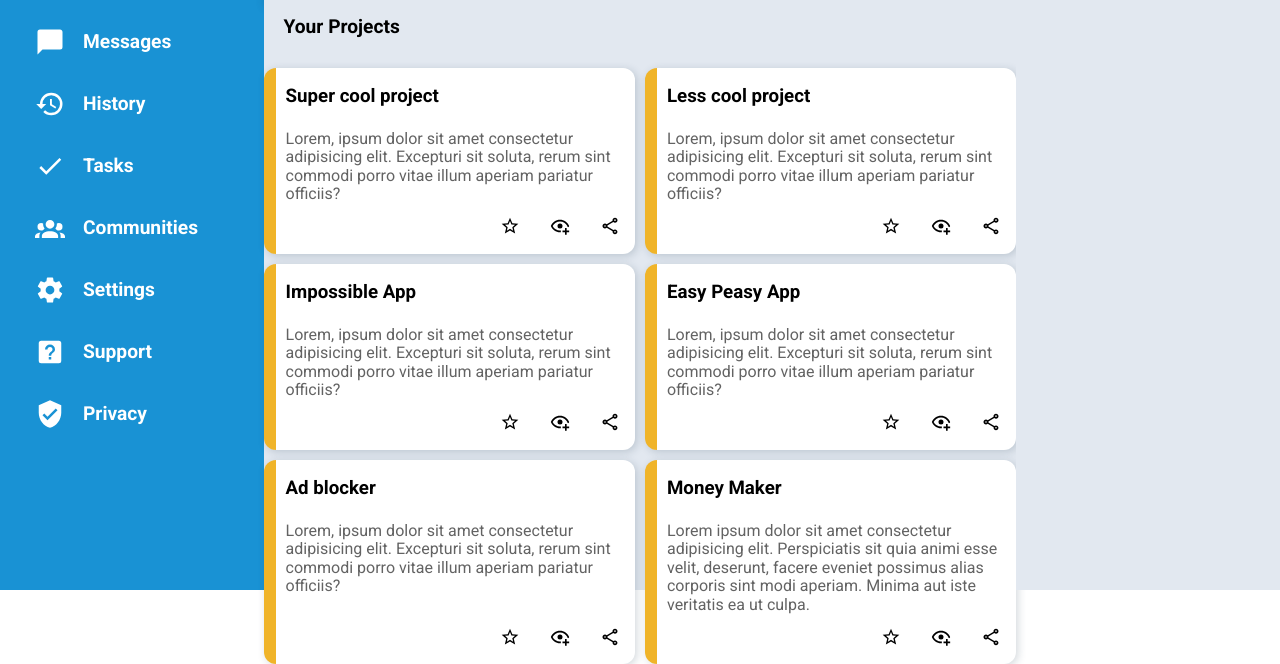
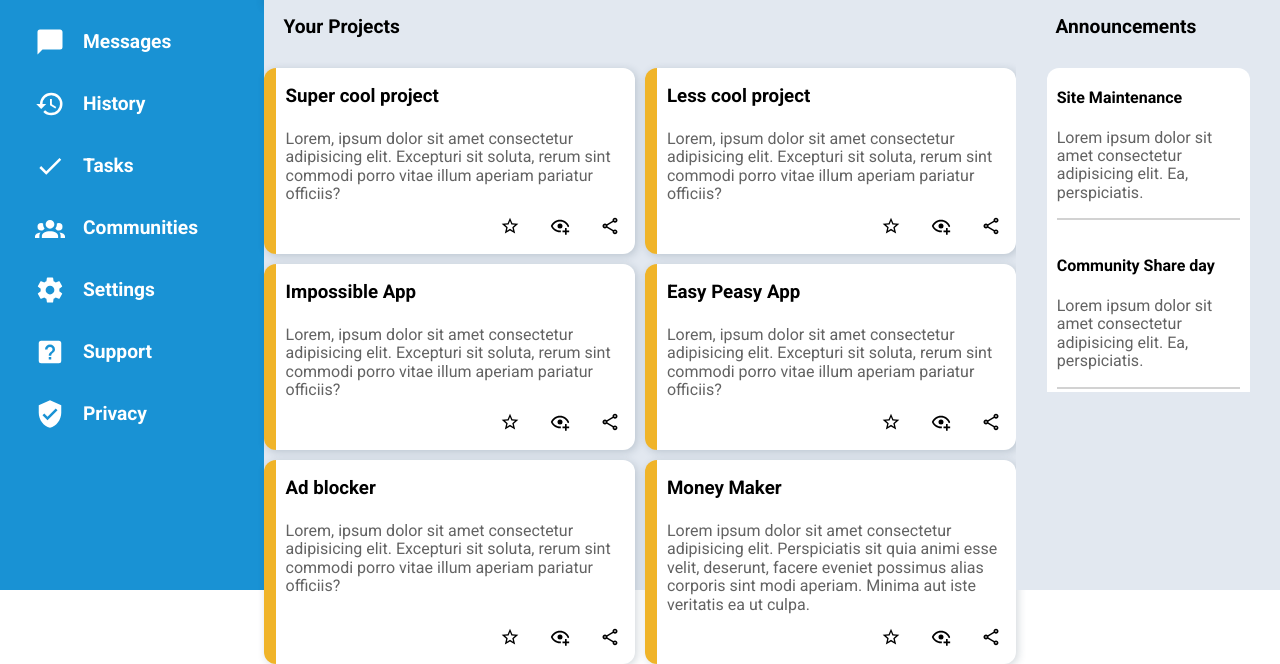
Before and after one commit to nickstrlnkv/admin-dashboard, a plain HTML site: page index.html in a window 1280 px wide. Shown: the part 210-874 px from the top of the page. Drawn offline with Linux system fonts and the light colour scheme.

Commit message:
do announcements layout

```diff
--- a/index.html
+++ b/index.html
@@ -170,8 +170,38 @@
                 </button>
             </div>
         </div>
-        <div class="grid-container--announcements"></div>
-        <div class="grid-container--trending"></div>
+        <div class="grid-container--announcements">
+            <p class="grid-container--projects-list--text grid-container--announcements--grid">Announcements</p>
+            <div class="grid-container--announcements--info-container">
+                <div class="grid-container--announcements--info-container--info-text">
+                    <h4 class="grid-container--announcements--info-container--info-text--main-text">Site Maintenance</h4>
+                    <p class="grid-container--announcements--info-container--info-text--desc-text">Lorem ipsum dolor sit amet consectetur adipisicing elit. Ea, perspiciatis. <hr></p>
+                </div>
+                <div class="grid-container--announcements--info-container--info-text">
+                    <h4 class="grid-container--announcements--info-container--info-text--main-text">Community Share day</h4>
+                    <p class="grid-container--announcements--info-container--info-text--desc-text">Lorem ipsum dolor sit amet consectetur adipisicing elit. Ea, perspiciatis. <hr></p>
+                </div>
+                <div class="grid-container--announcements--info-container--info-text">
+                    <h4 class="grid-container--announcements--info-container--info-text--main-text">Update Privacy Policy</h4>
+                    <p class="grid-container--announcements--info-container--info-text--desc-text">Lorem ipsum dolor sit amet consectetur adipisicing elit. Ea, perspiciatis.</p>
+                </div>
+            </div>
+        </div>
+        <div class="grid-container--trending">
+            <!-- <h4 class="grid-container--trending--grid-text">Trending</h4>
+            <div class="grid-container--trending--info">
+                <div class="grid-container--trending--info--user">
+                    <img src="./imgs/trending-avatar-1.svg" alt="" class="user-img">
+                    <p class="grid-container--trending--info--user--username">@tegan</p>
+                    <p class="grid-container--trending--info--user--message">You are awesome! Man! gogsd</p>
+                </div>
+                <div class="grid-container--trending--info--user">
+                    <img src="./imgs/trending-avatar-2.svg" alt="" class="user-img">
+                    <p class="grid-container--trending--info--user--username">@megan</p>
+                    <p class="grid-container--trending--info--user--message"></p>
+                </div>
+            </div> -->
+        </div>
     </div>
 </body>
 </html>
--- a/styles/styles.css
+++ b/styles/styles.css
@@ -253,3 +253,83 @@
     height: 20px;
     text-align: center;
 }
+
+.grid-container--announcements {
+    display: grid;
+    justify-content: center;
+    gap: 10px;
+    grid-template-columns: 0.1fr 1fr 0.1fr;
+    grid-template-rows: 0.2fr 1fr;
+}
+
+.grid-container--announcements--grid {
+    margin-left: 39px;
+    grid-column: 1 / 3;
+}
+
+.grid-container--announcements--info-container {
+    grid-column: 2 / 3;
+    grid-row: 2;
+    display: grid;
+    grid-template-columns: 1fr;
+    grid-template-rows: 1fr 1fr 1fr 0.2fr;
+    background-color: white;
+    border-radius: 12px;
+}
+
+.grid-container--announcements--info-container--info-text--desc-text {
+    color: var(--project-card-text-color);
+}
+
+.grid-container--announcements--info-container--info-text > * {
+    margin-left: 10px;
+}
+
+hr {
+    margin-right: 10px;
+    border: 0.1px solid #d2d2d2;
+}
+
+/* .grid-container--trending {
+    display: grid;
+    justify-content: center;
+    gap: 10px;
+    grid-template-columns: 0.1fr 1fr 0.1fr;
+    grid-template-rows: 0.2fr 1fr 0.2fr;
+}
+
+.grid-container--trending--grid-text {
+    margin-left: 39px;
+    grid-column: 1 / 3;
+}
+
+.grid-container--trending--info {
+    grid-column: 2 / 3;
+    grid-row: 2;
+    display: grid;
+    grid-template-columns: 1fr;
+    grid-template-rows: 1fr 1fr;
+    background-color: white;
+    border-radius: 15px;
+}
+
+.user-img {
+    width: 50px;
+    height: 50px;
+    margin-left: 10px;
+}
+.grid-container--trending--info--user {
+    display: flex;
+    flex-wrap: wrap;
+}
+
+.grid-container--trending--info--user--username {
+    font-weight: bold;
+    font-size: 0.8rem;
+    width: 13rem;
+}
+
+.grid-container--trending--info--user--message {
+    font-size: 0.8rem;
+    color: var(--project-card-text-color);
+} */
```
Also changed, not shown: imgs/trending-avatar-1.svg (added), imgs/trending-avatar-2.svg (added).
